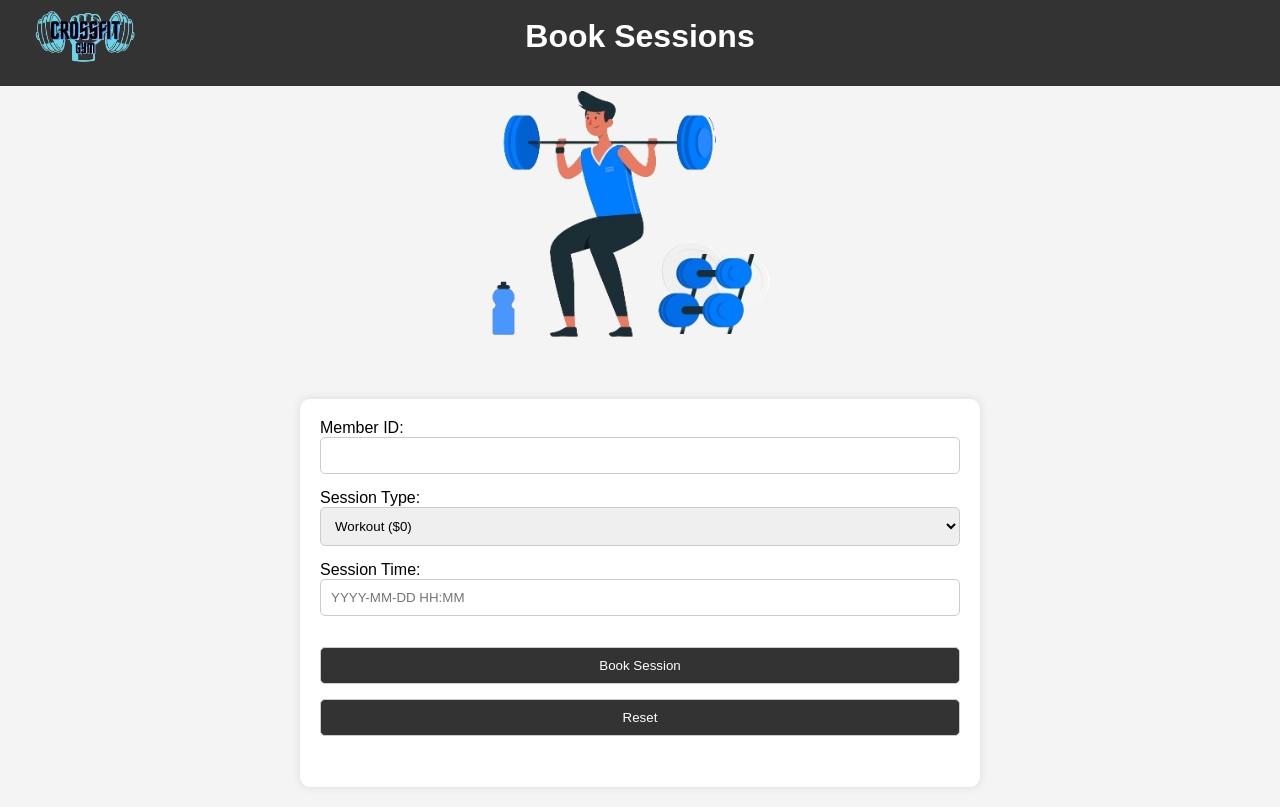
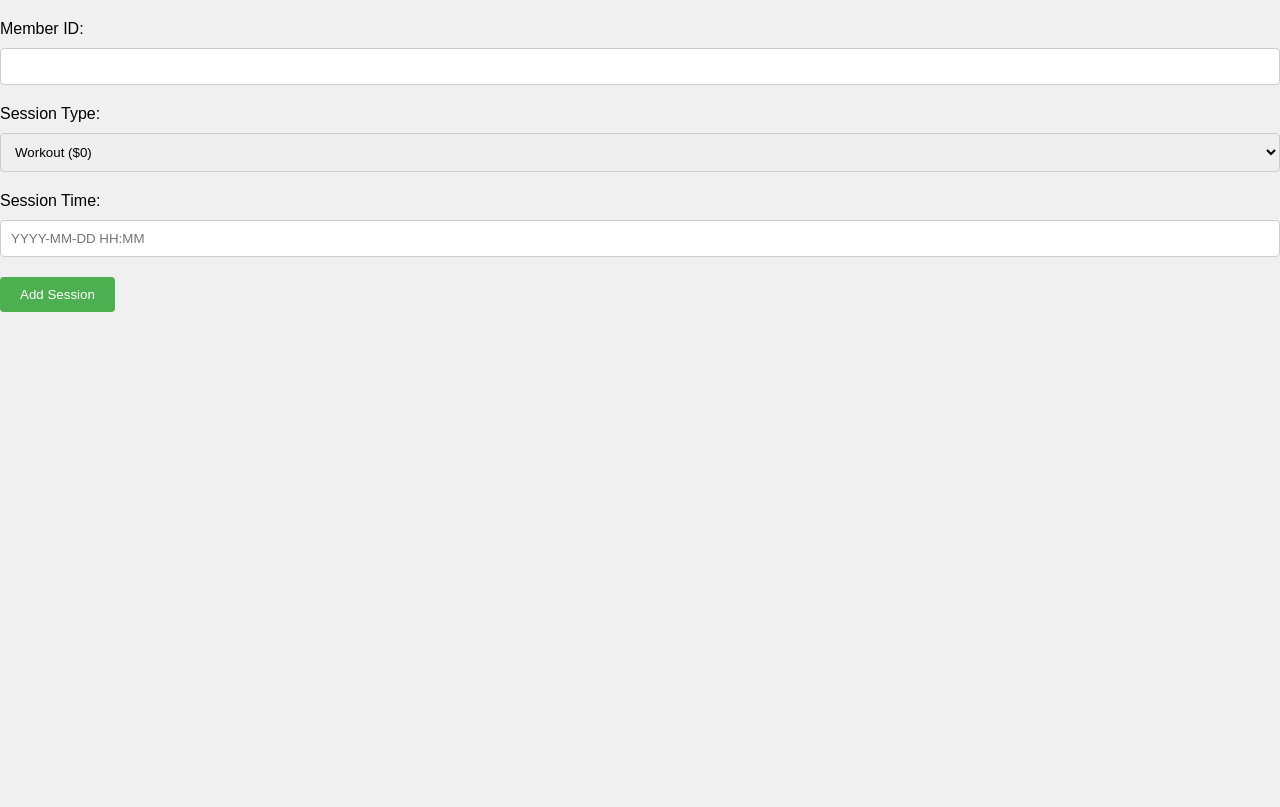
Before and after one commit to saramanha/2024_WI_CS_2043_Group13, a Spring Boot app: page /sessions/add in a window 1280 px wide. After the commit the page ends 312 px from the top, so only its background shows below. Run offline with Spring Boot 4, Linux system fonts and the light colour scheme.

Commit message:
reverting mergeRevert "fixing merge conflict"
This reverts commit 7757ec1f27097cf27eff5ab01e65a58590062bec, reversing
changes made to 7e343de2c87d8ef1618c777e2813b3b93de579b6.

```diff
--- a/src/main/resources/templates/add-session.html
+++ b/src/main/resources/templates/add-session.html
@@ -1,91 +1,65 @@
 <!DOCTYPE html>
 <html lang="en">
 <head>
-  <title>Book Sessions</title>
+  <meta charset="UTF-8">
+  <meta name="viewport" content="width=device-width, initial-scale=1.0">
+  <title>Add Session</title>
   <style>
     body {
       font-family: Arial, sans-serif;
       margin: 0;
       padding: 0;
-      background-color: #f4f4f4;
+      background-color: #f0f0f0;
     }
 
-    #header {
-      background-color: #333;
-      color: #fff;
-      padding: 10px;
-      text-align: center;
-    }
-    .image {
-      text-align: center;
-      margin-bottom: 50px;
-      order: -1;
-    }
-    .image img {
-      max-width: 300px; /* Adjust the max-width as needed */
-    }
-    .logo {
-      text-align: left; /* Align the logo to the left */
-      margin-left: 25px;
-      margin-bottom: -70px;
-    }
-    .logo img {
-      max-width: 100px; /* Adjust the max-width as needed */
-      height: auto;
+    .container {
+      max-width: 600px;
+      margin: 20px auto;
+      padding: 20px;
+      background-color: #fff;
+      border-radius: 8px;
+      box-shadow: 0 0 10px rgba(0, 0, 0, 0.1);
     }
 
     h1 {
       text-align: center;
+      margin-bottom: 20px;
     }
 
     form {
-      width: 50%;
-      margin: 20px auto;
-      background-color: #fff;
-      padding: 20px;
-      border-radius: 10px;
-      box-shadow: 0 0 10px rgba(0, 0, 0, 0.1);
+      margin-top: 20px;
     }
 
-    input[type="text"],
-    input[type="password"],
-    input[type="submit"],
-    input[type="reset"],
-    select {
+    label {
+      display: block;
+      margin-bottom: 10px;
+    }
+
+    input[type="text"], select {
       width: 100%;
       padding: 10px;
-      margin-bottom: 15px;
+      margin-bottom: 20px;
       border: 1px solid #ccc;
-      border-radius: 5px;
+      border-radius: 4px;
       box-sizing: border-box;
     }
 
-    input[type="submit"],
-    input[type="reset"] {
-      background-color: #333;
+    input[type="submit"] {
+      padding: 10px 20px;
+      background-color: #4caf50;
       color: #fff;
+      border: none;
+      border-radius: 4px;
       cursor: pointer;
+      transition: background-color 0.3s;
     }
 
-    input[type="submit"]:hover,
-    input[type="reset"]:hover {
-      background-color: #555;
+    input[type="submit"]:hover {
+      background-color: #45a049;
     }
   </style>
 </head>
 <body>
-<div id="header">
-  <!-- Logo -->
-  <div class="logo">
-    <img th:src="@{/logo.png}" alt="the logo" style="max-width: 100px; height: auto;">
-  </div>
-
-  <h1>Book Sessions</h1>
-</div>
-
-<div class="image">
-  <img th:src="@{/session.png}" alt="meal.png" />
-</div>
 <form action="#" method="post">
   <label for="personIdInput">Member ID:</label>
   <input type="text" id="personIdInput" name="personId" required>
@@ -106,17 +80,34 @@
   <div id="trainerSelection" style="display: none;">
     <label for="trainer">Trainer:</label>
     <select id="trainer" name="trainer">
-
       <option value="Jack C">Jack C</option>
       <option value="Kyle B">Kyle B</option>
       <option value="Ahmed B">Ahmed B</option>
     </select>
   </div>
-  <p><input type="submit" value="Book Session" /> <input type="reset" value="Reset" /></p>
+
+  <input type="submit" value="Add Session">
 </form>
 
+
 <script>
-  console.log("script from add-session");
+  function checkForPersonalTraining() {
+    var sessionType = document.getElementById("sessionType").value;
+    var trainerSelectionDiv = document.getElementById("trainerSelection");
+    var trainerSelect = document.getElementById("trainer");
+    var costInput = document.getElementById("cost");
+
+    // Update trainer selection visibility
+    if (sessionType === "personal training") {
+      trainerSelectionDiv.style.display = "block";
+      trainerSelect.setAttribute('name', 'trainer'); // Include trainer in form submission
+      costInput.value = 50; // Set cost for personal training
+    } else {
+      trainerSelectionDiv.style.display = "none";
+      trainerSelect.removeAttribute('name');
+      costInput.value = 0;
+    }
+  }
   document.addEventListener('DOMContentLoaded', function() {
     const userInfo = JSON.parse(localStorage.getItem('userInfo'));
     if (userInfo && userInfo.id) {
@@ -124,5 +115,6 @@
     }
   });
 </script>
+
 </body>
 </html>
--- a/src/main/resources/templates/layout.html
+++ b/src/main/resources/templates/layout.html
@@ -42,7 +42,7 @@
 <body>
 <nav>
     <ul>
-        <li><a th:href="@{/login}">Login</a></li>
+        <li><a th:href="@{/index}">Home</a></li>
         <li><a th:href="@{/persons}">Persons</a></li>
         <li><a th:href="@{/persons/add}">Add Person</a></li>
         <li><a th:href="@{/sessions}">Sessions</a></li>
```
Also changed, not shown: src/main/resources/templates/add-meal.html (+5 -67 lines), src/main/resources/templates/add-person.html (+2 -21 lines), src/main/resources/templates/login.html (+3 -60 lines), src/main/resources/templates/meals.html (+4 -8 lines), src/main/resources/templates/persons.html (+0 -8 lines), src/main/resources/templates/training-session.html (+2 -8 lines), src/main/java/gym/app/team13gymapp/elements/CROSSFIT.png (deleted), src/main/resources/static/img.jpg (added), src/main/resources/static/logo.png (deleted), src/main/resources/static/persons.png (deleted), src/main/resources/static/session.png (deleted), 1 other file.
